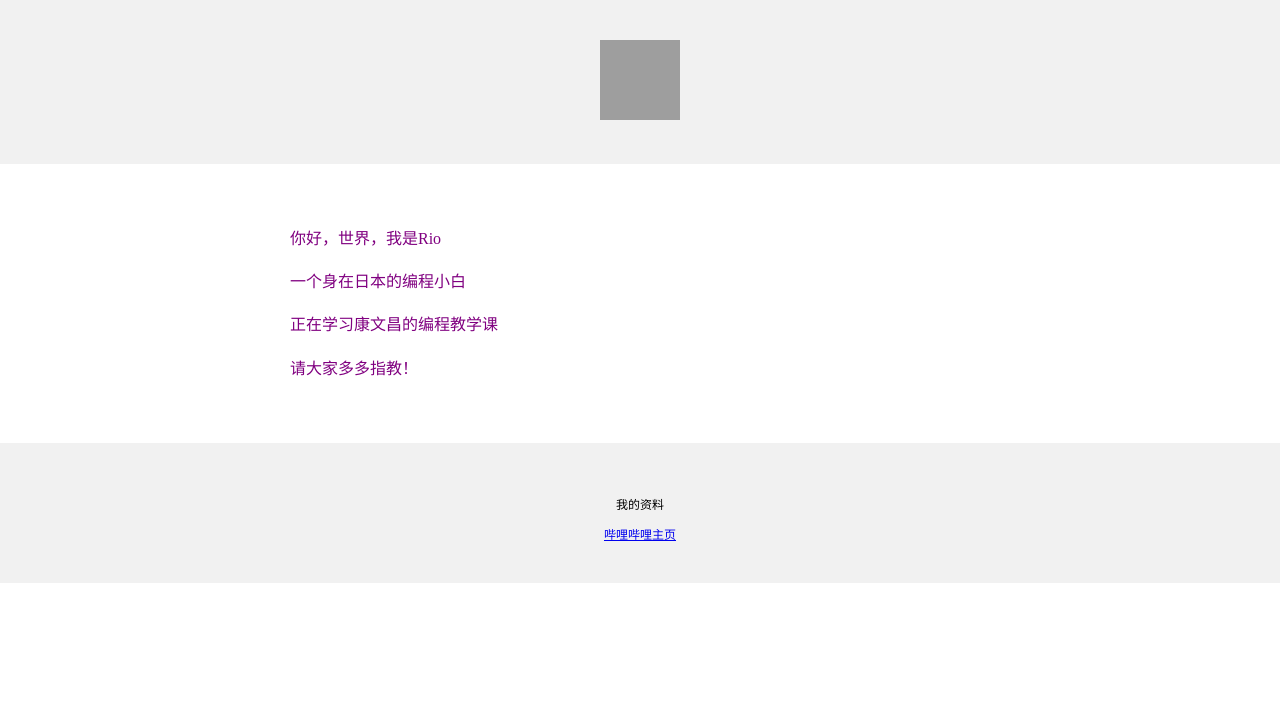
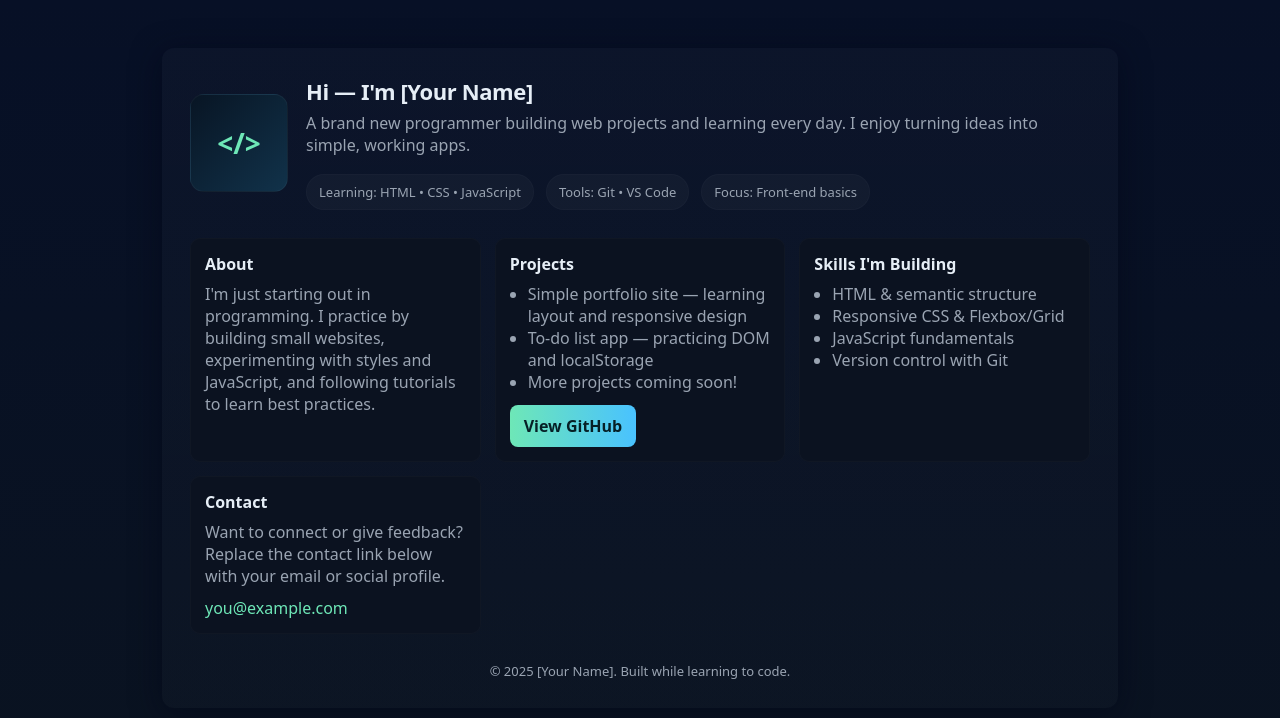
Before and after one commit to liangbeiye2017-oss/Rio01-one, a plain HTML site: page index.html in a window 1280 px wide. Drawn offline with Linux system fonts and the light colour scheme; grey boxes are pictures that could not be loaded.

Commit message:
Add files via upload

```diff
--- a/index.html
+++ b/index.html
@@ -1,43 +1,105 @@
-<!DOCTYPE html>
-<html lang="zh-CN">
+<!doctype html>
+<html lang="en">
 <head>
-    <meta charset="utf-8">
-    <meta name="viewport" content="width=device-width, initial-scale=1" />
-    <title>康文昌的在线HTML 教学小工具</title>
+    <meta charset="utf-8" />
+    <meta name="viewport" content="width=device-width,initial-scale=1" />
+    <title>Personal Homepage - New Programmer</title>
     <style>
-      body {
-        margin: 0;
+        :root {
+            --bg: #0f1724;
+            --card: #0b1220;
+            --accent: #6ee7b7;
+            --muted: #9aa4b2;
+            --glass: rgba(255,255,255,0.03);
+            font-family: system-ui, -apple-system, "Segoe UI", Roboto, "Helvetica Neue", Arial;
         }
+        html,body { height:100%; margin:0; background:linear-gradient(180deg,#071026 0%, #0a1320 100%); color:#e6eef6; }
+        .wrap { max-width:900px; margin:48px auto; padding:28px; background:linear-gradient(180deg, rgba(255,255,255,0.02), rgba(255,255,255,0.01)); border-radius:12px; box-shadow: 0 6px 30px rgba(2,6,23,0.6); }
+        header { display:flex; gap:18px; align-items:center; }
+        .avatar {
+            width:96px; height:96px; border-radius:14px; display:grid; place-items:center;
+            background:linear-gradient(135deg,#081524,#11324a); border:1px solid rgba(255,255,255,0.04);
+            flex:0 0 96px;
+            font-weight:700; color:var(--accent);
+            font-size:28px;
+        }
+        h1 { margin:0 0 6px 0; font-size:22px; letter-spacing: -0.4px; }
+        p.lead { margin:0; color:var(--muted); }
+        .meta { margin-top:18px; display:flex; gap:12px; flex-wrap:wrap; }
+        .chip { background:var(--glass); color:var(--muted); padding:8px 12px; border-radius:999px; font-size:13px; border:1px solid rgba(255,255,255,0.02); }
+        section { margin-top:28px; }
+        .grid { display:grid; grid-template-columns:repeat(auto-fit,minmax(220px,1fr)); gap:14px; }
+        .card { background:var(--card); padding:14px; border-radius:10px; border:1px solid rgba(255,255,255,0.02); }
+        h2 { margin:0 0 8px 0; font-size:16px; }
+        ul { margin:0; padding-left:18px; color:var(--muted); }
+        a.button {
+            display:inline-block; margin-top:12px; background:linear-gradient(90deg,var(--accent),#49c2ff); color:#062026; text-decoration:none;
+            padding:10px 14px; border-radius:8px; font-weight:700;
+        }
+        footer { margin-top:28px; color:var(--muted); font-size:13px; text-align:center; }
+        @media (max-width:520px){ .wrap{ margin:18px; padding:18px } .avatar{width:76px;height:76px} }
     </style>
 </head>
 <body>
-    <div style="
-      background-color: #f1f1f1;
-      text-align: center;
-      padding: 40px;
-      ">
-      <img src='https://img.alicdn.com/imgextra/i3/2210898473009/O1CN01TTAgWE1Y6AoAKpJXV_!!2210898473009.jpg' alt="kwc" width="80px" height="80px">
+    <main class="wrap" role="main">
+        <header>
+            <div class="avatar" aria-hidden="true">&lt;/&gt;</div>
+            <div>
+                <h1>Hi — I'm [Your Name]</h1>
+                <p class="lead">A brand new programmer building web projects and learning every day. I enjoy turning ideas into simple, working apps.</p>
+                <div class="meta" aria-hidden="true">
+                    <span class="chip">Learning: HTML • CSS • JavaScript</span>
+                    <span class="chip">Tools: Git • VS Code</span>
+                    <span class="chip">Focus: Front-end basics</span>
                 </div>
-    <div style="
-      max-width: 700px;
-      margin: 30px auto;
-      padding: 15px;
-      line-height: 1.7;
-      color: purple;
-    ">
-      <p>你好，世界，我是Rio</p>
-      <p>一个身在日本的编程小白</p>
-      <p>正在学习康文昌的编程教学课</p>
-      <p>请大家多多指教！</p>
             </div>
-    <div style="
-      background-color: #f1f1f1;
-      text-align: center;
-      padding: 40px;
-      font-size: 12px;
-      ">
-      <p>我的资料</p>
-      <a href="https://space.bilibili.com/324633?spm_id_from=333.1007.0.0">哔哩哔哩主页</a>
+        </header>
+
+        <section>
+            <div class="grid">
+                <div class="card">
+                    <h2>About</h2>
+                    <p style="color:var(--muted); margin:0;">
+                        I'm just starting out in programming. I practice by building small websites, experimenting with styles and JavaScript, and following tutorials to learn best practices.
+                    </p>
                 </div>
+
+                <div class="card">
+                    <h2>Projects</h2>
+                    <ul>
+                        <li>Simple portfolio site — learning layout and responsive design</li>
+                        <li>To-do list app — practicing DOM and localStorage</li>
+                        <li>More projects coming soon!</li>
+                    </ul>
+                    <a class="button" href="https://github.com/" target="_blank" rel="noopener">View GitHub</a>
+                </div>
+
+                <div class="card">
+                    <h2>Skills I'm Building</h2>
+                    <ul>
+                        <li>HTML & semantic structure</li>
+                        <li>Responsive CSS & Flexbox/Grid</li>
+                        <li>JavaScript fundamentals</li>
+                        <li>Version control with Git</li>
+                    </ul>
+                </div>
+
+                <div class="card">
+                    <h2>Contact</h2>
+                    <p style="color:var(--muted); margin:0;">Want to connect or give feedback? Replace the contact link below with your email or social profile.</p>
+                    <a style="display:inline-block; margin-top:10px; color:var(--accent); text-decoration:none;" href="mailto:you@example.com">you@example.com</a>
+                </div>
+            </div>
+        </section>
+
+        <footer>
+            <div>&copy; <span id="year"></span> [Your Name]. Built while learning to code.</div>
+        </footer>
+    </main>
+
+    <script>
+        // small enhancement: update year
+        document.getElementById('year').textContent = new Date().getFullYear();
+    </script>
 </body>
 </html>
```
Lines whose indentation alone changed are shown as unchanged.
